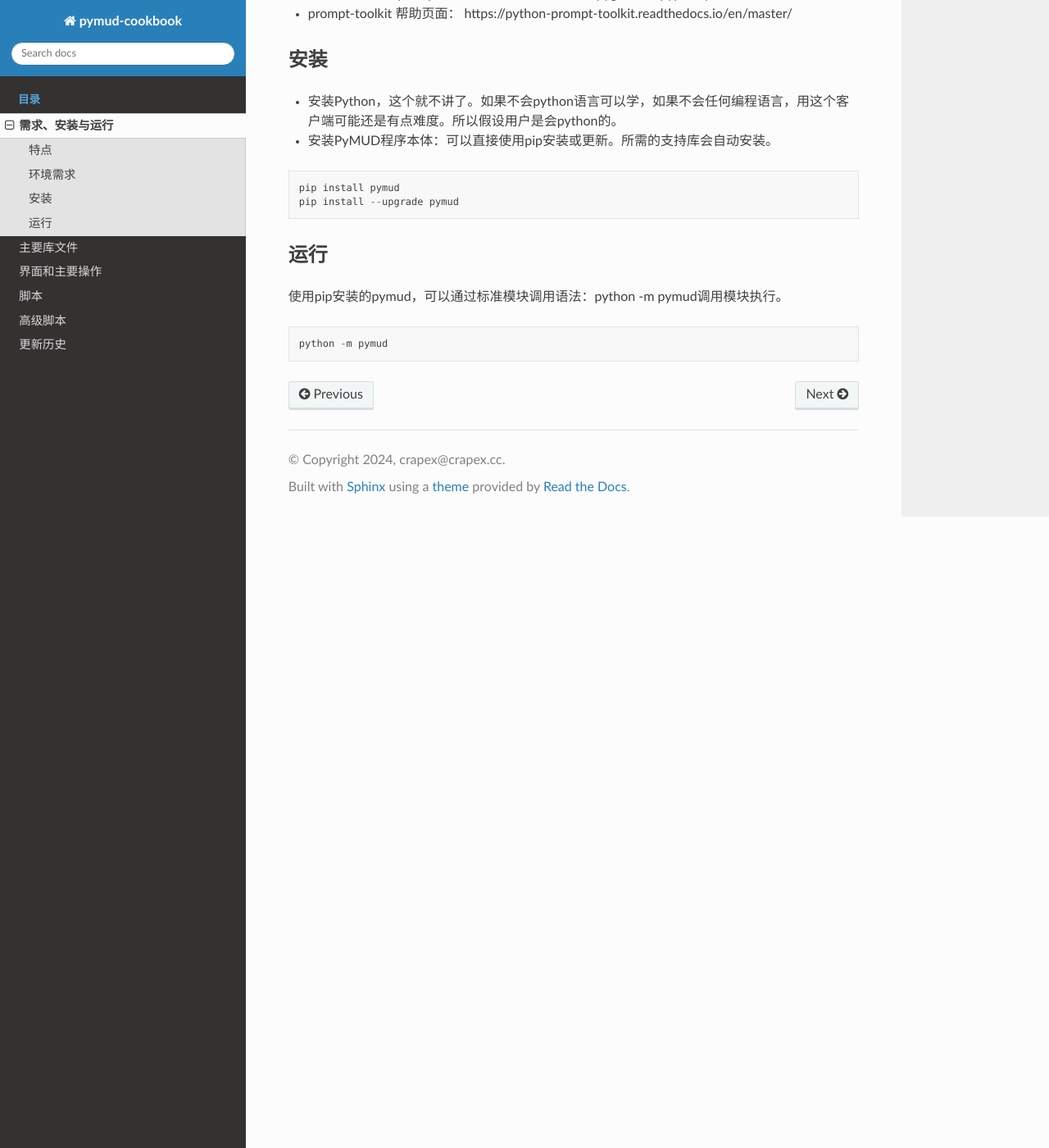
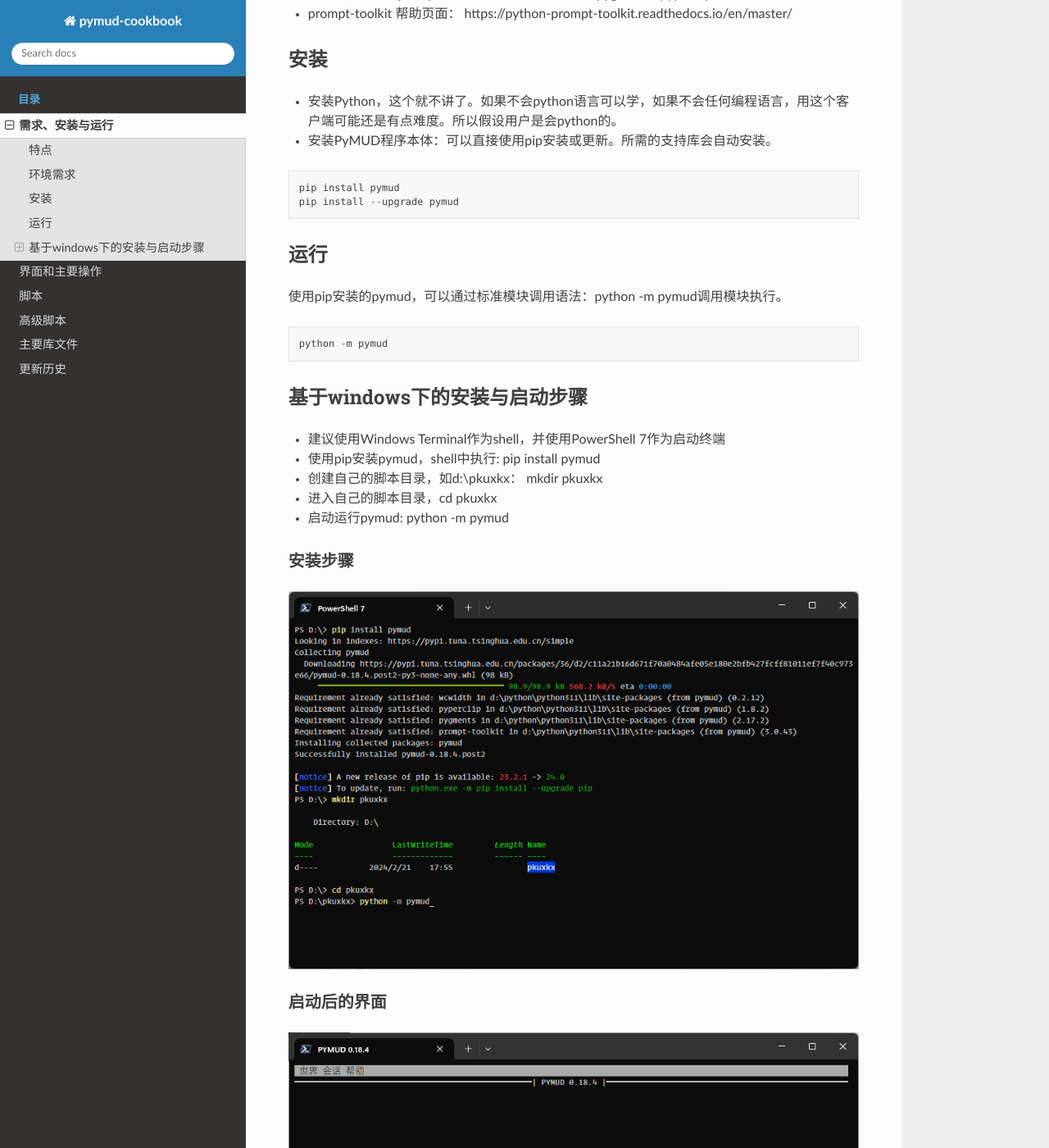
Before and after one commit to crapex/pymud, a Sphinx documentation site: the page built from docs/source/installation.md, in a window 1280 px wide and 1400 px high, scrolled down 1001 px. Shown: the whole window at 82% size. Built offline with Sphinx 7.4.7 and the Read the Docs theme 2.0.0, drawn with Linux system fonts in a browser that asks for light colours.

Commit message:
更新部分文档与图

````diff
--- a/docs/source/index.rst
+++ b/docs/source/index.rst
@@ -23,10 +23,10 @@
    :caption: 目录
 
    installation
-   files/index
    ui
    scripts
    advanced
+   files/index
    updatehistory
 
 
--- a/docs/source/installation.md
+++ b/docs/source/installation.md
@@ -42,3 +42,23 @@
 ```
 python -m pymud
 ```
+
+## 基于windows下的安装与启动步骤
+
+- 建议使用Windows Terminal作为shell，并使用PowerShell 7作为启动终端
+- 使用pip安装pymud，shell中执行: pip install pymud
+- 创建自己的脚本目录，如d:\pkuxkx： mkdir pkuxkx
+- 进入自己的脚本目录，cd pkuxkx
+- 启动运行pymud: python -m pymud
+
+### 安装步骤
+![install and run](_static/install_and_run.png)
+
+### 启动后的界面
+![pymud-ui](_static/ui_empty.png)
+
+### 美化对齐的字符画
+![ui-show-1](_static/ui_show_01.png)
+
+### 滚动时自动分屏
+![ui-show-2](_static/ui_show_02.png)
````
Also changed, not shown: other parts of docs/source/index.rst (+1 -1 lines), docs/source/ui.md (+13 -9 lines), docs/source/_static/install_and_run.png (added), docs/source/_static/main_ui.png, docs/source/_static/ui_empty.png (added), docs/source/_static/ui_new_session_1.png (added), docs/source/_static/ui_new_session_2.png (added), docs/source/_static/ui_show_01.png (added), docs/source/_static/ui_show_02.png (added).
